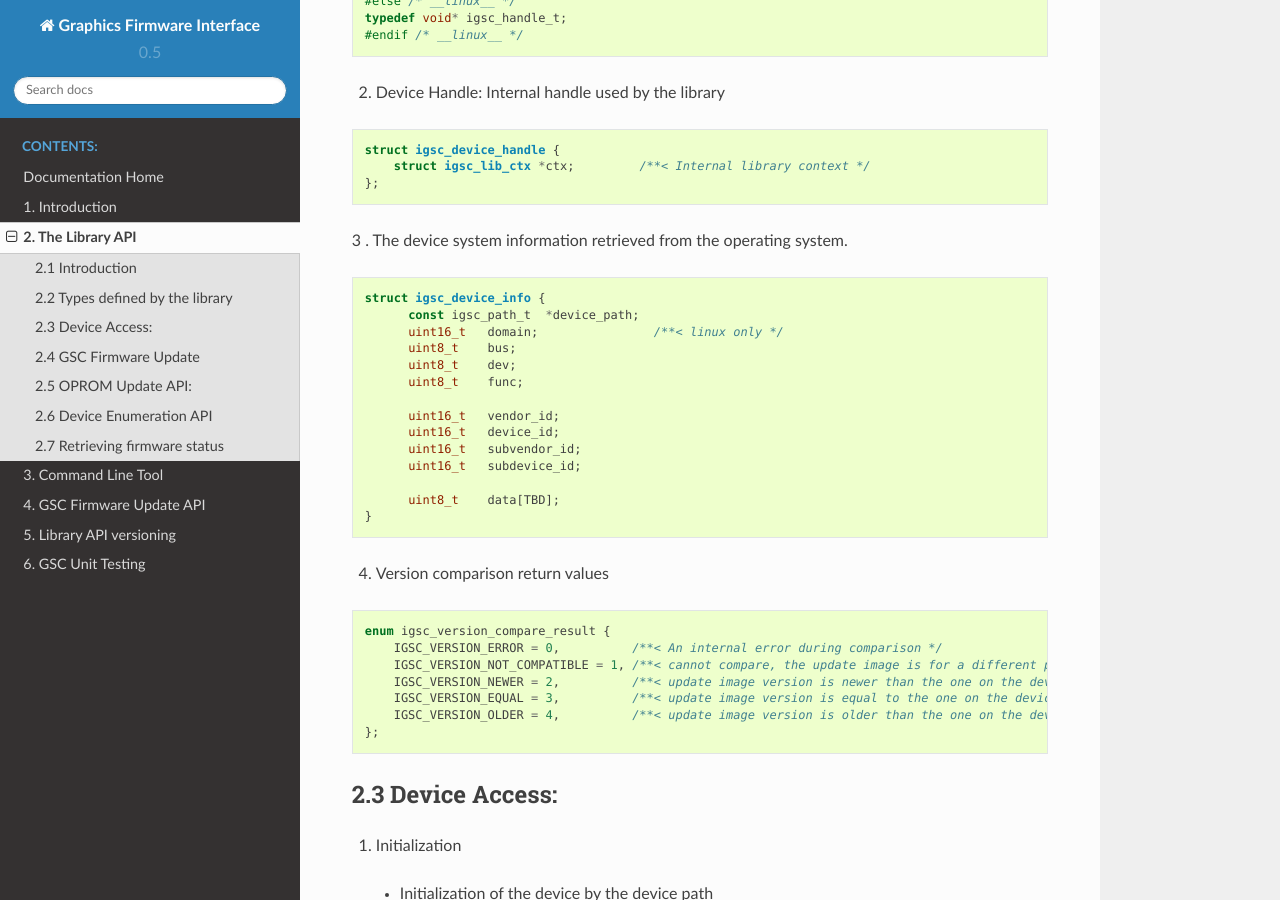
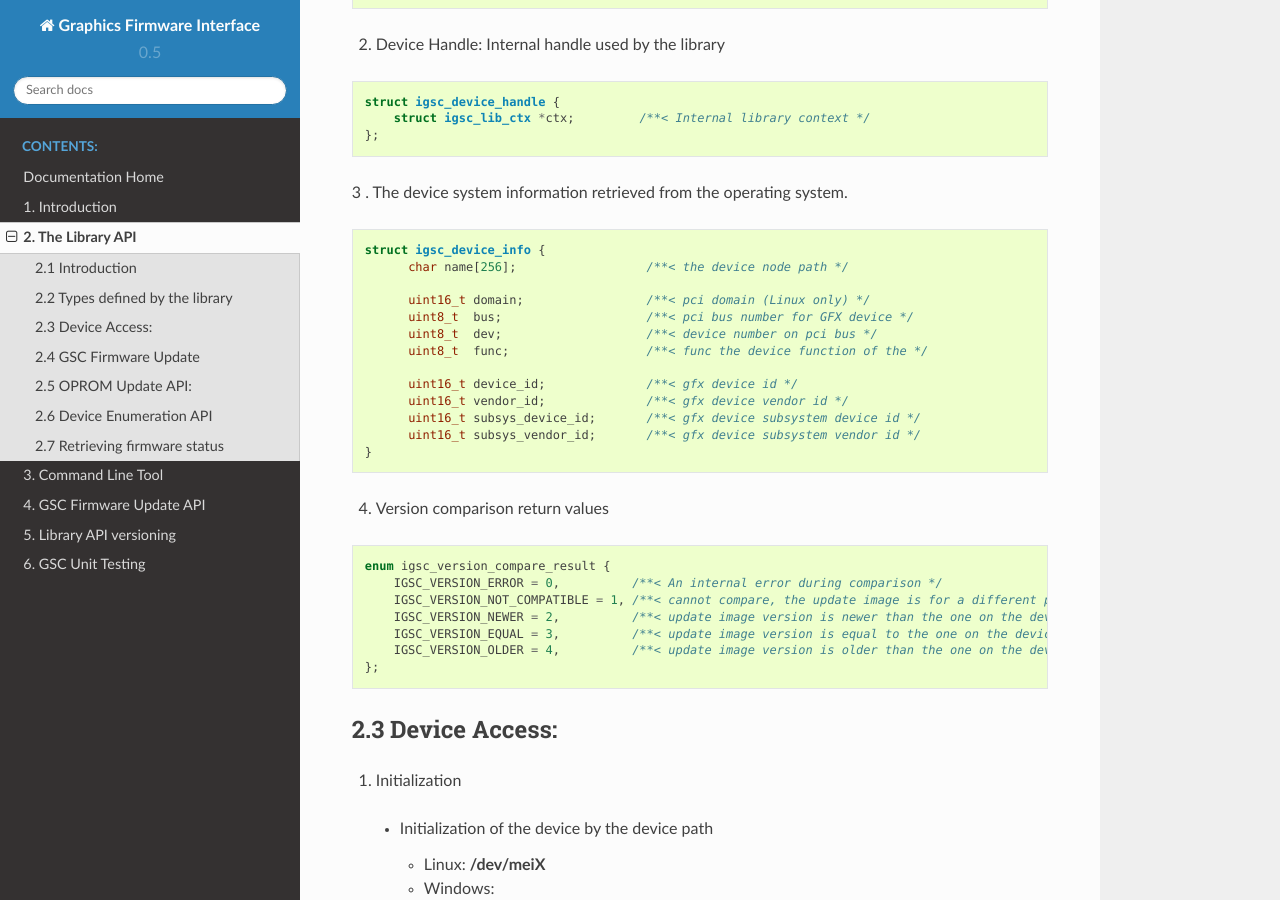
Before and after one commit to intel/igsc, a Sphinx documentation site: the page built from doc/igsc_api.rst, in a window 1280 px wide and 900 px high, scrolled down 1232 px. Built offline with Sphinx 7.4.7 and the Read the Docs theme 2.0.0, drawn with Linux system fonts in a browser that asks for light colours; formulas are drawn with MathJax 3; some of the changed text lies outside the part shown.

Commit message:
igsc: doc: fix igsc documentation
Fixed typos, arranged topics correctly, added missed documentation
of the igsc library api.

Signed-off-by: Vitaly Lubart <vitaly.lubart@intel.com>
Signed-off-by: Tomas Winkler <tomas.winkler@intel.com>

```diff
--- a/doc/igsc_api.rst
+++ b/doc/igsc_api.rst
@@ -77,18 +77,17 @@
 .. code-block:: c
 
    struct igsc_device_info {
-         const igsc_path_t  *device_path;
-         uint16_t   domain;                /**< linux only */
-         uint8_t    bus;
-         uint8_t    dev;
-         uint8_t    func;
+         char name[256];                  /**< the device node path */
 
-         uint16_t   vendor_id;
-         uint16_t   device_id;
-         uint16_t   subvendor_id;
-         uint16_t   subdevice_id;
+         uint16_t domain;                 /**< pci domain (Linux only) */
+         uint8_t  bus;                    /**< pci bus number for GFX device */
+         uint8_t  dev;                    /**< device number on pci bus */
+         uint8_t  func;                   /**< func the device function of the */
 
-         uint8_t    data[TBD];
+         uint16_t device_id;              /**< gfx device id */
+         uint16_t vendor_id;              /**< gfx device vendor id */
+         uint16_t subsys_device_id;       /**< gfx device subsystem device id */
+         uint16_t subsys_vendor_id;       /**< gfx device subsystem vendor id */
    }
 
 4. Version comparison return values
@@ -165,9 +164,9 @@
 .. code-block:: c
 
     struct igsc_fw_version {
-        char       Project[4];
-        uint16_t   Hotfix;
-        uint16_t   Build;
+        char       project[4]; /**< Project code name */
+        uint16_t   hotfix;     /**< FW Hotfix Number */
+        uint16_t   build;      /**< FW Build Number */
     };
 
 
@@ -374,23 +373,30 @@
                                        OUT igsc_device_info *device);
 
 
-  f. The function returns `TBD`: **found** if device is on the list of supported
-     devices.
+  g. The function returns IGSC_SUCCESS if device is on the list of supported
+     devices, otherwise it returns IGSC_ERROR_DEVICE_NOT_FOUND
 
     .. code-block:: c
 
       int igsc_image_oprom_match_device(IN struct igsc_oprom_image *img,
                                         IN igsc_device_info *device)
 
-  g. The function releases image handle `img`
+
+  h. The function resets the oprom device iterator over supported devices
+
+    .. code-block:: c
+
+      int igsc_image_oprom_iterator_reset(IN struct igsc_oprom_image *img);
+
+  i. The function releases image handle `img`
+
 
     .. code-block:: c
 
       int igsc_image_oprom_relese(IN struct igsc_oprom_image *img);
 
 
-
-6. Update option ROM partitions:
+7. Update option ROM partitions:
 
    The function gets a parsed image sends it to the device.
    It calls progress function handler for each chunk it sends.
@@ -466,12 +473,12 @@
          igsc_image_oprom_relese(img);
       }
 
-7. Function that implements version comparison logic, it returns
+8. The function that implements firmware version comparison logic, it returns
    one of values of `enum igsc_version_compare_result`
 
-.. code-block:: c
+   .. code-block:: c
 
-   uint8_t igsc_oprom_version_compare(const struct igsc_oprom_version *image_ver,
+     uint8_t igsc_oprom_version_compare(const struct igsc_oprom_version *image_ver,
                                       const struct igsc_oprom_version *device_ver);
 
 
```
Also changed, not shown: other parts of doc/igsc_api.rst (+10 -9 lines).
